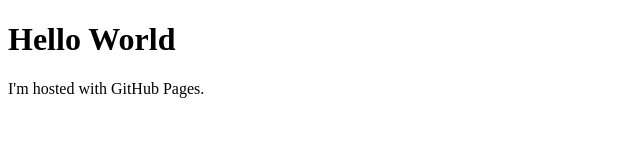
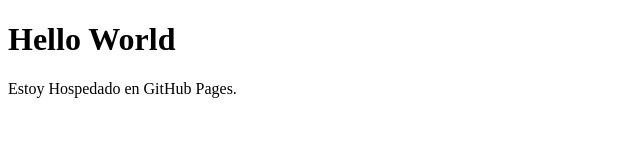
Before and after one commit to costarotela/costarotela.github.io, a plain HTML site: page index.html in a window 1280 px wide. Shown: the full height of the page, 0-640 px from the left. Drawn offline with Linux system fonts and the light colour scheme.

Commit message:
Update index.html

```diff
--- a/index.html
+++ b/index.html
@@ -2,6 +2,6 @@
 <html>
 <body>
 <h1>Hello World</h1>
-<p>I'm hosted with GitHub Pages.</p>
+<p>Estoy Hospedado en GitHub Pages.</p>
 </body>
 </html>
```
